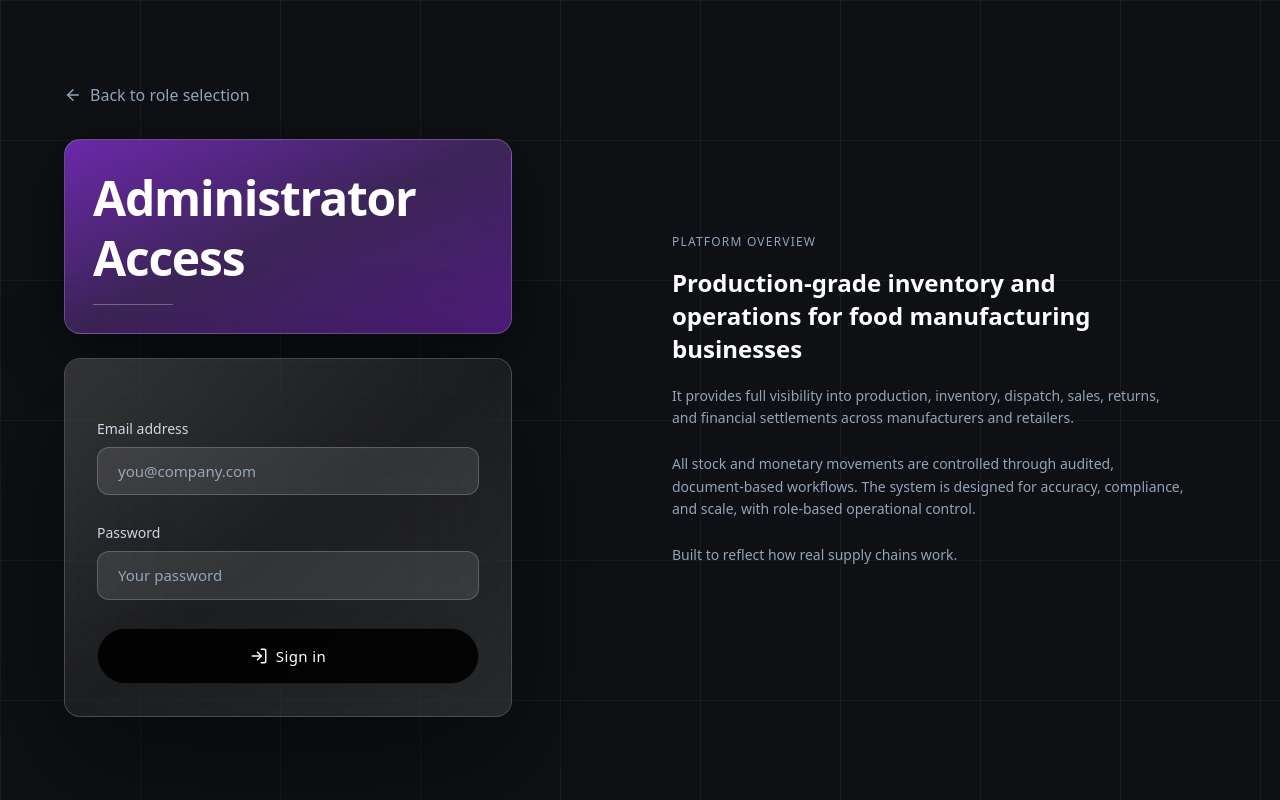
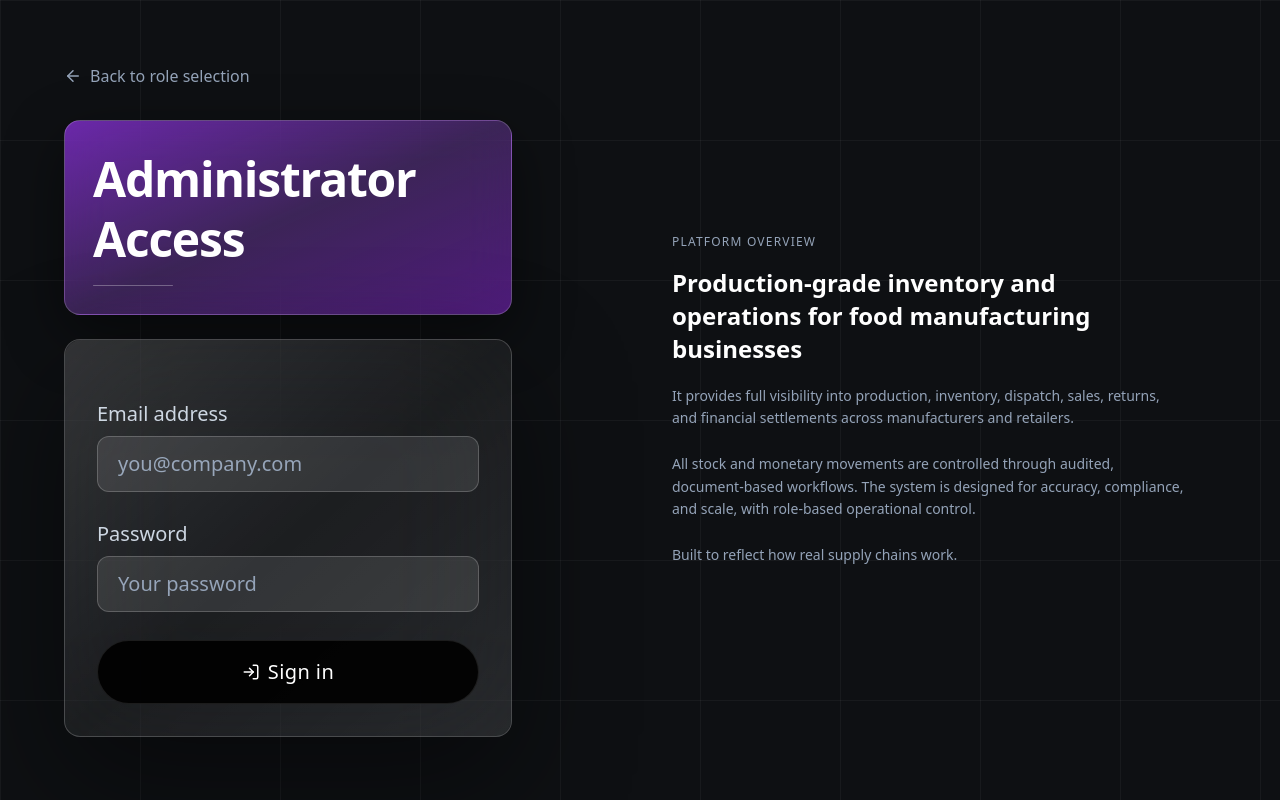
Before and after one commit to harpreet-2146/FM-demo, a React (Vite) app in the folder frontend/: page /login in a window 1280 px wide. Built offline with nearby package versions, Linux system fonts and the light colour scheme; no server answers.

Commit message:
font fix

```diff
--- a/frontend/src/pages/Login.tsx
+++ b/frontend/src/pages/Login.tsx
@@ -114,7 +114,7 @@ export default function Login() {
 
               {/* Email */}
               <div>
-                <label className="block text-sm text-slate-300 mb-2">
+                <label className="block text-xl text-slate-300 mb-2">
                   Email address
                 </label>
                 <input
@@ -123,7 +123,7 @@ export default function Login() {
                   autoComplete="username"
                   className="w-full rounded-xl bg-white/10
                   border border-white/20
-                  px-5 py-3 text-white text-[15px]
+                  px-5 py-3 text-white text-[20px]
                   placeholder-slate-400
                   focus:outline-none focus:ring-1 focus:ring-white/40"
                   placeholder="you@company.com"
@@ -137,7 +137,7 @@ export default function Login() {
 
               {/* Password */}
               <div>
-                <label className="block text-sm text-slate-300 mb-2">
+                <label className="block text-xl text-slate-300 mb-2">
                   Password
                 </label>
                 <input
@@ -146,7 +146,7 @@ export default function Login() {
                   autoComplete="current-password"
                   className="w-full rounded-xl bg-white/10
                   border border-white/20
-                  px-5 py-3 text-white text-[15px]
+                  px-5 py-3 text-white text-[20px]
                   placeholder-slate-400
                   focus:outline-none focus:ring-1 focus:ring-white/40"
                   placeholder="Your password"
@@ -174,7 +174,7 @@ export default function Login() {
                   bg-gradient-to-r from-transparent via-white/10 to-transparent
                   translate-x-[-100%] group-hover:translate-x-[100%]
                   transition-transform duration-700" />
-                <span className="relative flex items-center justify-center gap-2 text-[15px]">
+                <span className="relative flex items-center justify-center gap-2 text-[20px]">
                   <LogIn size={18} />
                   {isLoading ? 'Signing in…' : 'Sign in'}
                 </span>
```
